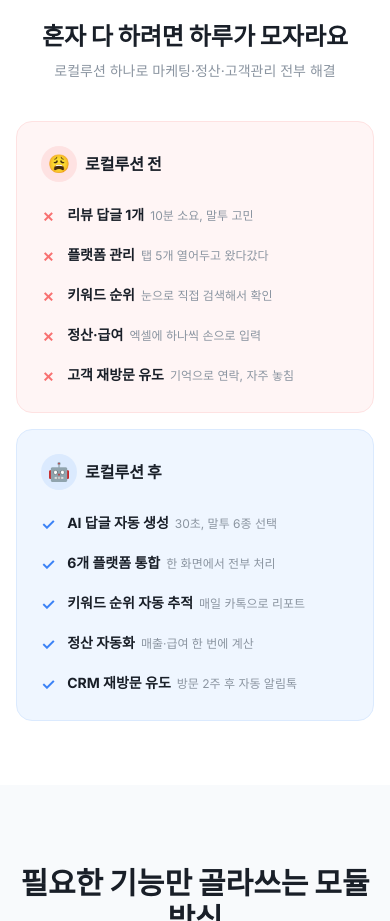
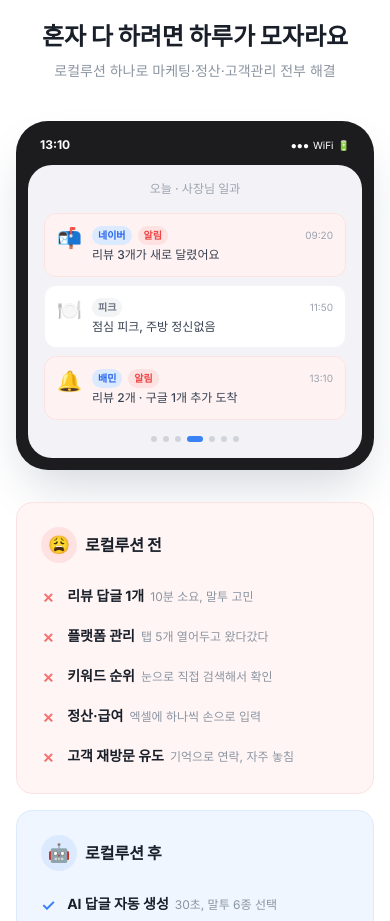
Before and after one commit to jty0221-del/localution, a Next.js app: page / in a window 390 px wide. Shown: the part 1400-2321 px from the top of the page. Built offline with nearby package versions, Linux system fonts and the light colour scheme; no server answers.

Commit message:
feat: 메인 랜딩 개선 — 히어로 Before/After 공감카드, 비교섹션, 링크 수정, 모바일 최적화

```diff
--- a/app/page.tsx
+++ b/app/page.tsx
@@ -183,6 +183,22 @@ export default function LandingPage() {
   const [isDemo, setIsDemo] = useState(true)
   // 25차-1: 쿠키 기반 로그인 여부 감지 → 하단 CTA 분기 (/updates 핸드오버 패턴 재사용)
   const [isLoggedIn, setIsLoggedIn] = useState(false)
+  const [dayStep, setDayStep] = useState(0)
+
+  const DAY_SCENES = [
+    { time: '08:00', badge: '오픈',   emoji: '☕', platform: '',        msg: '청소·준비·재고 체크…',            stress: false },
+    { time: '09:20', badge: '알림',   emoji: '📬', platform: '네이버',  msg: '리뷰 3개가 새로 달렸어요',         stress: true  },
+    { time: '11:50', badge: '피크',   emoji: '🍽️', platform: '',        msg: '점심 피크, 주방 정신없음',         stress: false },
+    { time: '13:10', badge: '알림',   emoji: '🔔', platform: '배민',    msg: '리뷰 2개 · 구글 1개 추가 도착',    stress: true  },
+    { time: '15:30', badge: '알림',   emoji: '⭐', platform: '요기요',  msg: '별점 2점 리뷰 — 어떻게 답글?',     stress: true  },
+    { time: '18:00', badge: '마감',   emoji: '💳', platform: '',        msg: '카드·현금 매출 정산 시작…',        stress: false },
+    { time: '22:40', badge: '야근',   emoji: '😫', platform: '',        msg: '답글 아직 8개 남음. 내일 또 반복', stress: true  },
+  ]
+
+  useEffect(() => {
+    const t = setInterval(() => setDayStep(s => (s + 1) % DAY_SCENES.length), 1800)
+    return () => clearInterval(t)
+  }, [DAY_SCENES.length])
 
   useEffect(() => {
     if (typeof document === 'undefined') return
@@ -426,6 +442,81 @@ export default function LandingPage() {
             </h2>
             <p className="text-[#8B95A1] text-sm">로컬루션 하나로 마케팅·정산·고객관리 전부 해결</p>
           </div>
+          {/* ── 바쁜 사장님 일과 애니메이션 ── */}
+          <div className="flex justify-center mb-8">
+            <div className="w-full max-w-sm bg-[#1C1C1E] rounded-[2rem] p-3 shadow-2xl shadow-gray-300">
+              {/* 상단 상태바 */}
+              <div className="flex justify-between items-center px-3 py-1 mb-2">
+                <span className="text-white text-xs font-bold">{DAY_SCENES[dayStep].time}</span>
+                <div className="flex gap-1 items-center">
+                  <span className="text-white text-[10px]">●●●</span>
+                  <span className="text-white text-[10px]">WiFi</span>
+                  <span className="text-white text-[10px]">🔋</span>
+                </div>
+              </div>
+              {/* 화면 */}
+              <div className="bg-[#F2F2F7] rounded-[1.5rem] overflow-hidden min-h-[220px] p-4">
+                {/* 날짜 헤더 */}
+                <div className="text-center mb-4">
+                  <div className="text-xs text-gray-400 font-medium">오늘 · 사장님 일과</div>
+                </div>
+                {/* 알림 카드들 — 최근 3개까지 표시 */}
+                <div className="space-y-2">
+                  {DAY_SCENES.slice(0, dayStep + 1).slice(-3).map((scene, idx, arr) => {
+                    const isLatest = idx === arr.length - 1
+                    return (
+                      <div
+                        key={scene.time}
+                        style={{ animation: isLatest ? 'slideIn 0.35s ease-out' : undefined }}
+                        className={`flex items-start gap-2.5 rounded-xl p-3 ${
+                          scene.stress
+                            ? 'bg-red-50 border border-red-100'
+                            : 'bg-white border border-gray-100'
+                        }`}
+                      >
+                        <span className="text-xl leading-none mt-0.5">{scene.emoji}</span>
+                        <div className="flex-1 min-w-0">
+                          <div className="flex items-center gap-1.5 mb-0.5">
+                            {scene.platform && (
+                              <span className="text-[10px] font-bold bg-blue-100 text-blue-600 px-1.5 py-0.5 rounded-full">
+                                {scene.platform}
+                              </span>
+                            )}
+                            <span className={`text-[10px] font-bold px-1.5 py-0.5 rounded-full ${
+                              scene.stress ? 'bg-red-100 text-red-500' : 'bg-gray-100 text-gray-500'
+                            }`}>
+                              {scene.badge}
+                            </span>
+                            <span className="text-[10px] text-gray-400 ml-auto">{scene.time}</span>
+                          </div>
+                          <p className="text-xs text-gray-700 font-medium leading-snug">{scene.msg}</p>
+                        </div>
+                      </div>
+                    )
+                  })}
+                </div>
+                {/* 진행 점 */}
+                <div className="flex justify-center gap-1.5 mt-4">
+                  {DAY_SCENES.map((_, i) => (
+                    <span
+                      key={i}
+                      className={`inline-block rounded-full transition-all duration-300 ${
+                        i === dayStep ? 'w-4 h-1.5 bg-blue-500' : 'w-1.5 h-1.5 bg-gray-300'
+                      }`}
+                    />
+                  ))}
+                </div>
+              </div>
+            </div>
+          </div>
+
+          <style>{`
+            @keyframes slideIn {
+              from { opacity: 0; transform: translateY(-8px); }
+              to   { opacity: 1; transform: translateY(0); }
+            }
+          `}</style>
+
           <div className="grid grid-cols-1 md:grid-cols-2 gap-4 md:gap-6">
             {/* Before */}
             <div className="bg-[#FFF5F5] border border-red-100 rounded-2xl p-6">
```
